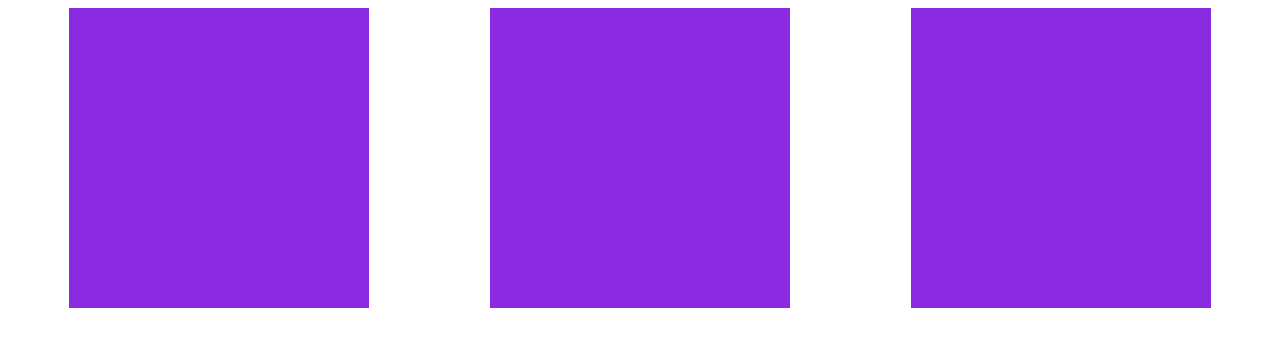
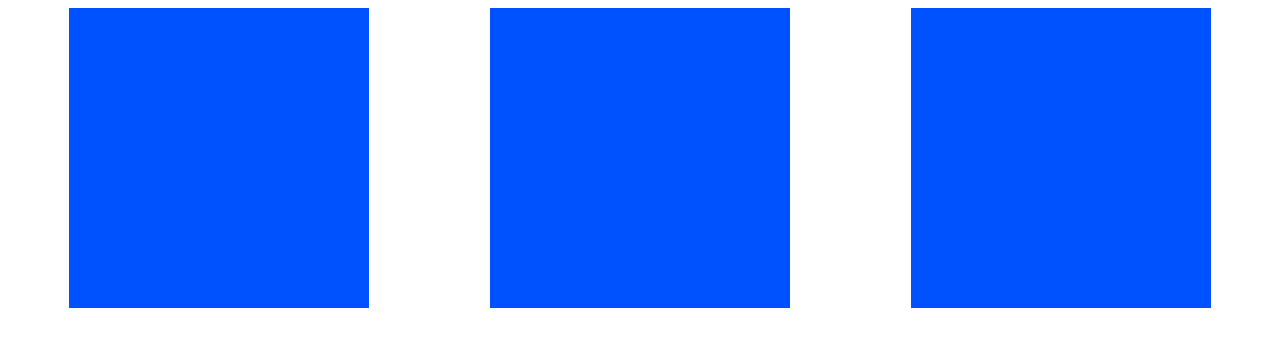
Before and after one commit to AnandJNairWhileCoding/test, a plain HTML site: page index.html in a window 1280 px wide. Drawn offline with Linux system fonts and the light colour scheme.

Commit message:
Update style.css

```diff
--- a/style.css
+++ b/style.css
@@ -10,5 +10,5 @@
     height: 300px;
 
    margin: auto;
-    background-color: blueviolet;
+    background-color: rgb(0, 81, 255);
 }
```
